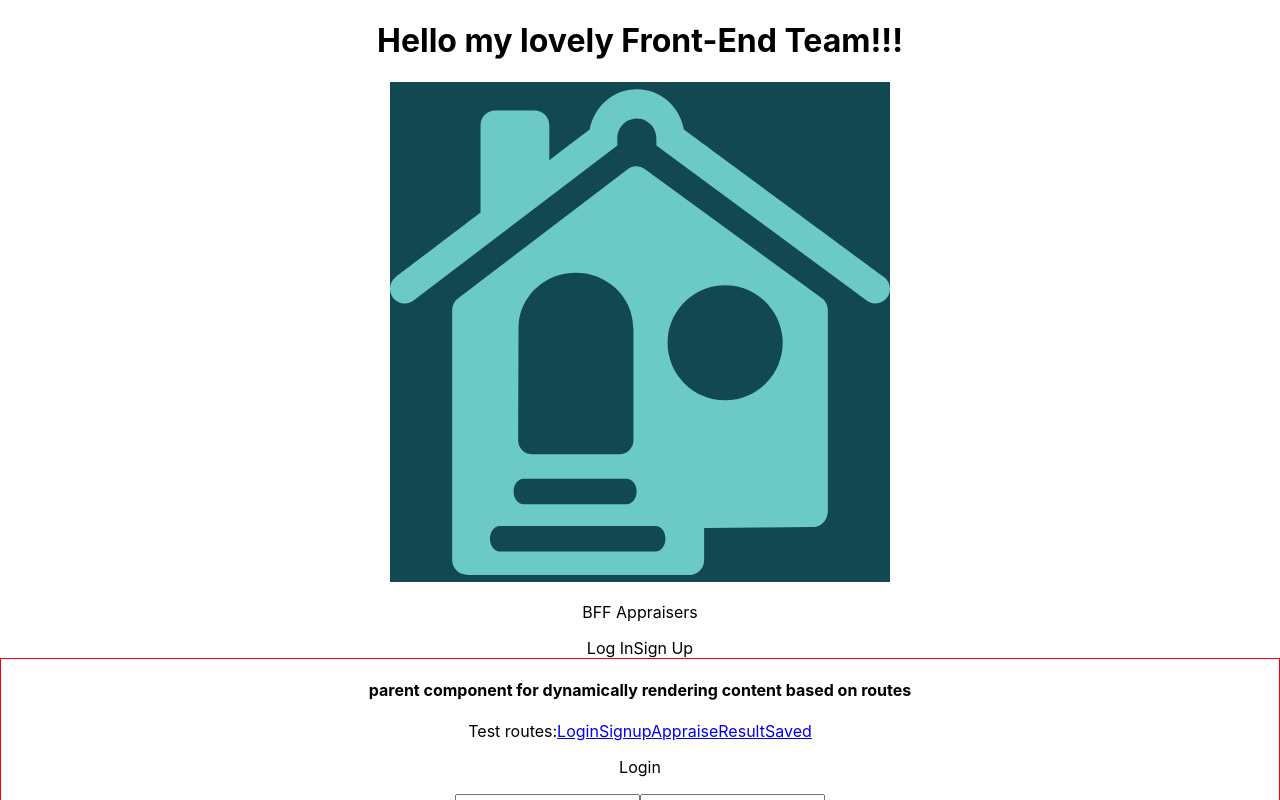
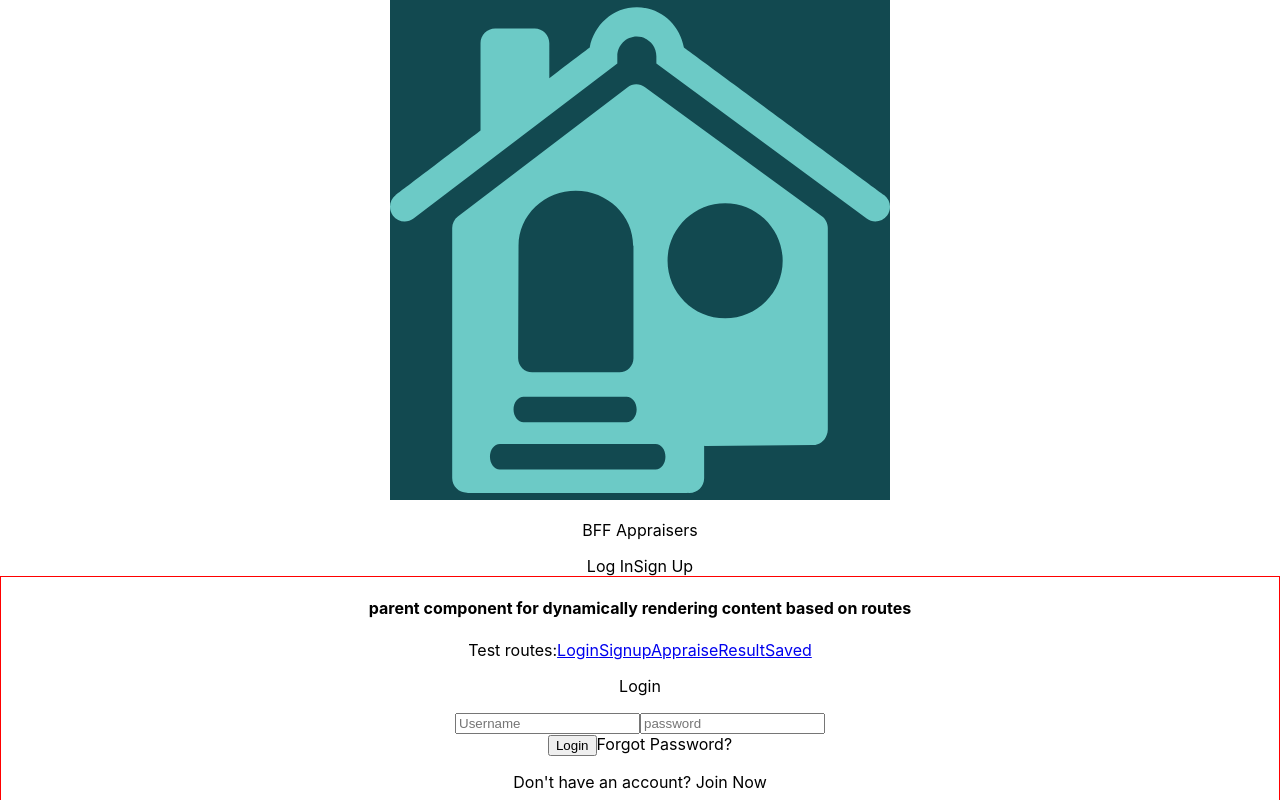
Before and after one commit to bw-appraisers-bff/front-end, a React (Create React App) app in the folder appraisers-bff/: page / in a window 1280 px wide. Shown: the top 800 px of the page. Built offline with nearby package versions, Linux system fonts and the light colour scheme.

Commit message:
removing starter text and preview markup

```diff
--- a/appraisers-bff/src/App.js
+++ b/appraisers-bff/src/App.js
@@ -1,32 +1,26 @@
 //libraries and frameworks
-import React from 'react';
+import React from "react";
 
 //style
-import logo from './logo.svg';
-import './App.scss';
+import logo from "./logo.svg";
+import "./App.scss";
 
 //components
-import Navbar from './components/Navbar';
-import Footer from './components/Footer';
-import Content from './components/Content';
-
+import Navbar from "./components/Navbar";
+import Footer from "./components/Footer";
+import Content from "./components/Content";
 
 function App() {
   return (
-
     <div className="App">
-      <h1>Hello my lovely Front-End Team!!!</h1>
-
       {/*NAVBAR COMPONENT: authenticated vs unauthenticated rendering */}
       <Navbar />
 
       {/* Content COMPONENT: authenticated vs unauthenticated rendering */}
       <Content />
 
-
       {/*FOOTER COMPONENT*/}
       <Footer />
-
     </div>
   );
 }
```
